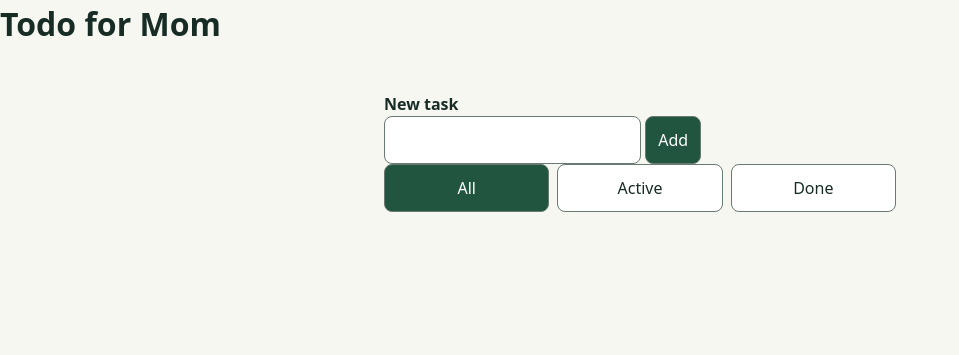
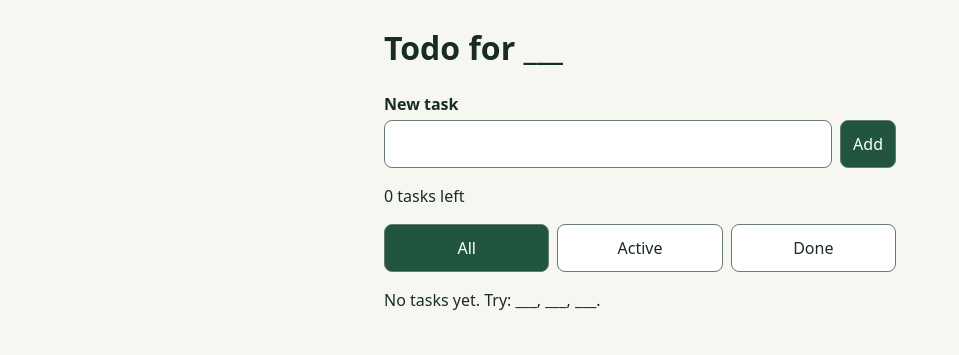
Before and after one commit to ArtsIMade/todo, a plain HTML site: page index.html in a window 1280 px wide. Shown: the whole page, without its empty margins (0-959 px from the left). Drawn offline with Linux system fonts and the light colour scheme.

Commit message:
Add files via upload

```diff
--- a/index.html
+++ b/index.html
@@ -3,28 +3,28 @@
 <head>
   <meta charset="utf-8">
   <meta name="viewport" content="width=device-width, initial-scale=1">
-  <title>Todo for Mom</title>
+  <title>Todo for ___</title>
   <link rel="stylesheet" href="style.css">
   <script src="app.js" defer></script>
 </head>
 <body>
-  <h1>Todo for Mom</h1>
   <main>
-    <form id="add-task">
-      <label for="task-description">New task</label>
-      <div class="task-entry">
-        <input id="task-description" type="text" required>
+    <h1>Todo for ___</h1>
+    <form id="add-form">
+      <label for="task-name">New task</label>
+      <div class="add-row">
+        <input id="task-name" type="text" required>
         <button type="submit">Add</button>
       </div>
     </form>
+    <p id="count" role="status"></p>
     <div class="filters" role="group" aria-label="Filter tasks">
       <button type="button" data-filter="all" aria-pressed="true">All</button>
       <button type="button" data-filter="active" aria-pressed="false">Active</button>
       <button type="button" data-filter="done" aria-pressed="false">Done</button>
     </div>
-    <p id="task-count" role="status"></p>
-    <p id="empty-message"></p>
-    <ul id="task-list" aria-label="Tasks"></ul>
+    <p id="empty"></p>
+    <ul id="tasks" aria-label="Tasks"></ul>
   </main>
 </body>
 </html>
```
